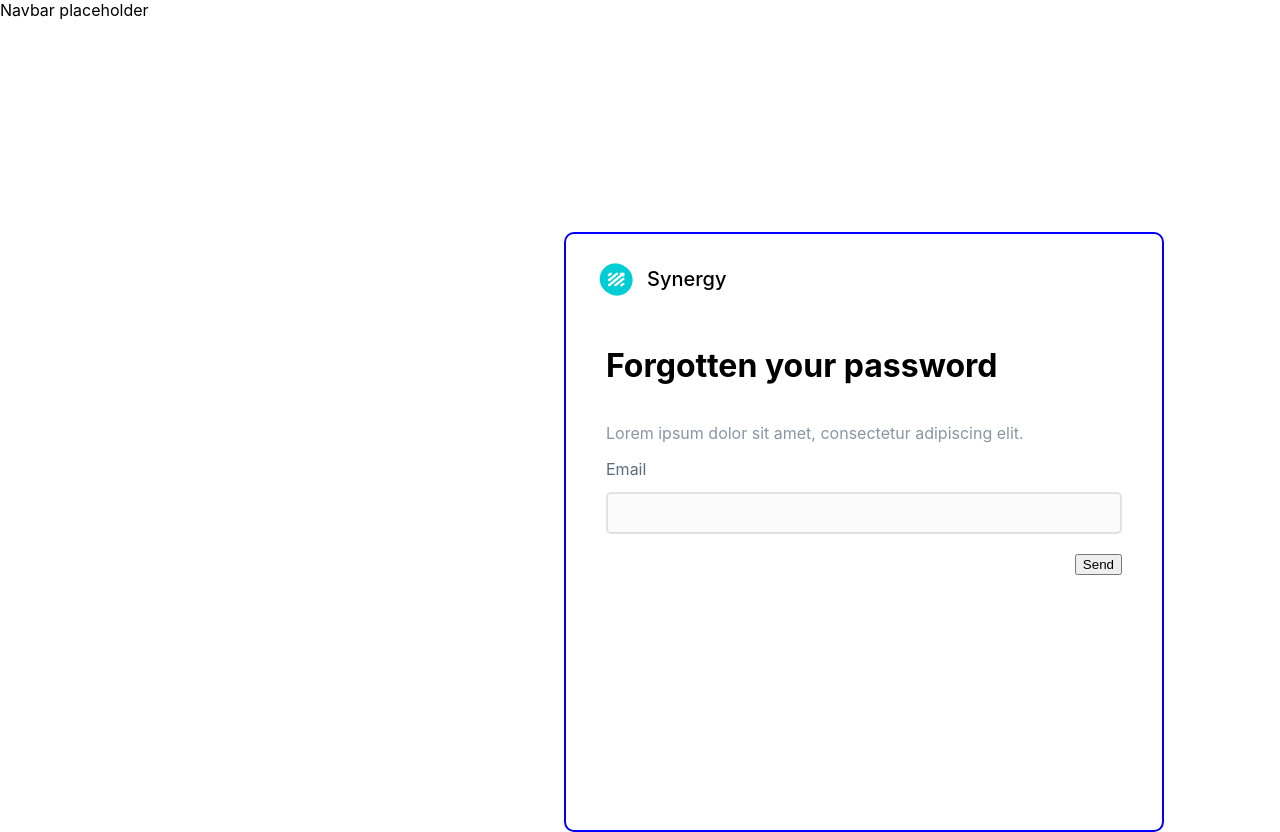
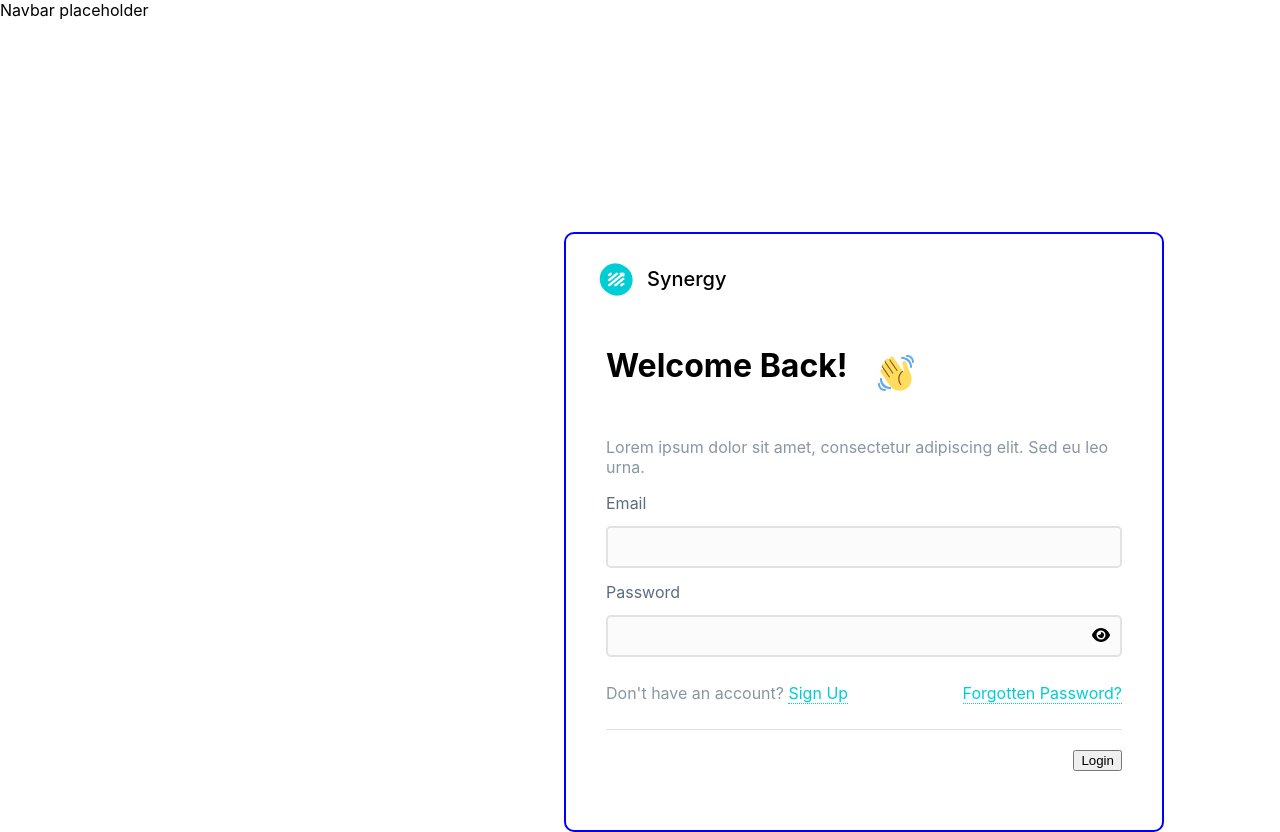
Before and after one commit to nology-tech/synergy, a React (Create React App) app: page / in a window 1280 px wide. Built offline with nearby package versions, Linux system fonts and the light colour scheme.

Commit message:
password-eye-icon added

```diff
--- a/package.json
+++ b/package.json
@@ -3,6 +3,9 @@
   "version": "0.1.0",
   "private": true,
   "dependencies": {
+    "@fortawesome/fontawesome-svg-core": "^6.2.0",
+    "@fortawesome/free-solid-svg-icons": "^6.2.0",
+    "@fortawesome/react-fontawesome": "^0.2.0",
     "@testing-library/jest-dom": "^5.16.5",
     "@testing-library/react": "^13.4.0",
     "@testing-library/user-event": "^13.5.0",
--- a/src/App.jsx
+++ b/src/App.jsx
@@ -1,13 +1,13 @@
 import "./App.scss";
-import ForgottenPassword from "./components/ForgottenPassword/ForgottenPassword";
+// import ForgottenPassword from "./components/ForgottenPassword/ForgottenPassword";
 import LoginFlow from "./components/LoginFlow/LoginFlow";
-// import LoginFlow from "./components/LoginFlow/LoginFlow";
+
 
 
 const App = () => {
   return (
-    <ForgottenPassword />
-    // <LoginFlow />
+    // <ForgottenPassword />
+    <LoginFlow />
   )
 }
 
--- a/src/assets/sass/_loginFlow.scss
+++ b/src/assets/sass/_loginFlow.scss
@@ -78,6 +78,9 @@ a:visited {
                     background-color: $color-loginFlow-white;
                     width: 100%;
                 }
+                .fontAwesome_icon {
+                    margin-left: -30px;
+                }
                }
 
         }
@@ -117,5 +120,6 @@ a:visited {
         }
 
     }
+
     }
 }
--- a/src/components/LoginFlow/LoginFlow.jsx
+++ b/src/components/LoginFlow/LoginFlow.jsx
@@ -2,6 +2,8 @@ import React from "react";
 import "./LoginFlow.scss";
 import emojihand from "../../assets/images/Emojihand.png";
 import synergy from "../../assets/images/synergy.png";
+import { faEye} from "@fortawesome/free-solid-svg-icons";
+import { FontAwesomeIcon } from "@fortawesome/react-fontawesome";
 
 const LoginFlow = () => {
   return (
@@ -36,6 +38,7 @@ const LoginFlow = () => {
               <input className="loginFlow__inputbox" type="text" />
               <h2 className="loginFlow__credentials__header">Password</h2>
               <input className="loginFlow__inputbox" type="text" />
+              <FontAwesomeIcon icon={faEye} className="fontAwesome_icon"/>
             </div>
 
             <div className="loginFlow__links">
```
Also changed, not shown: 1 other file (tests, documents, lock files or other folders).
